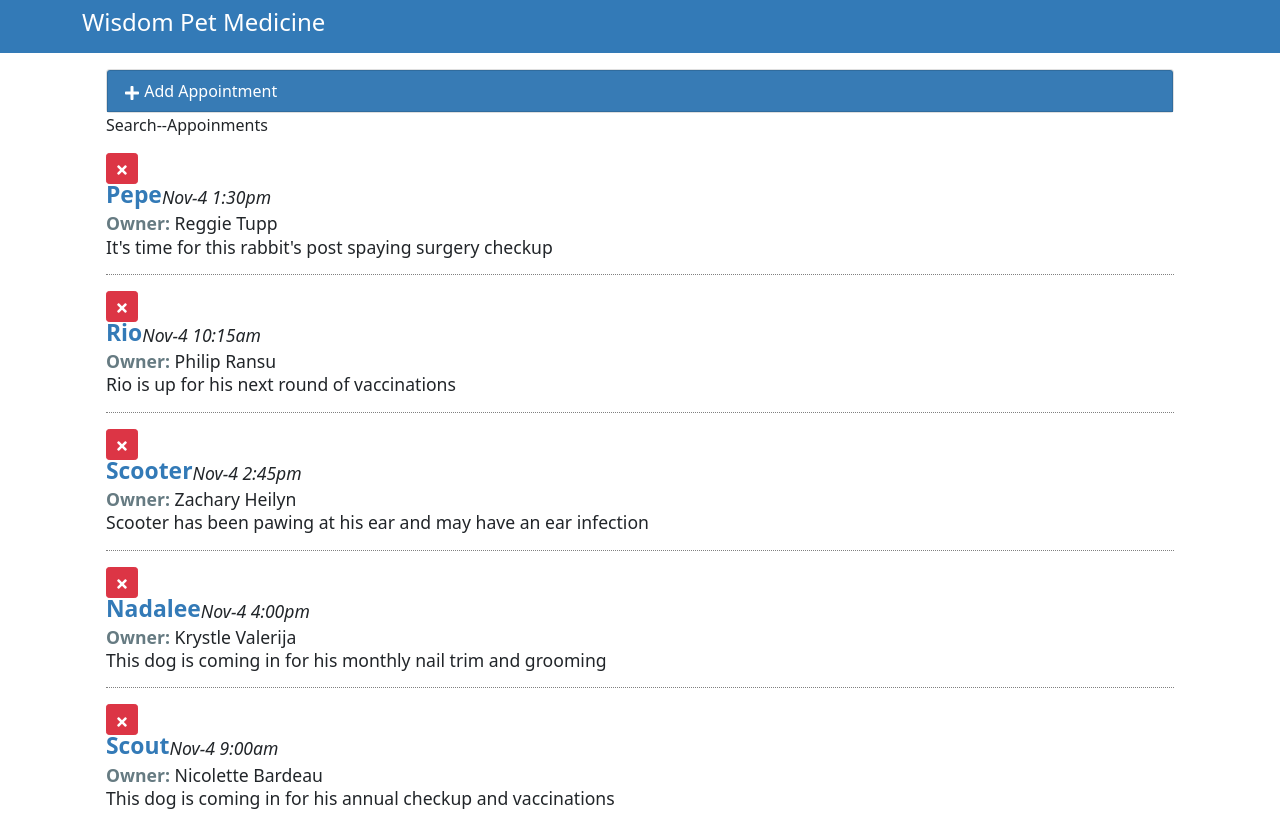
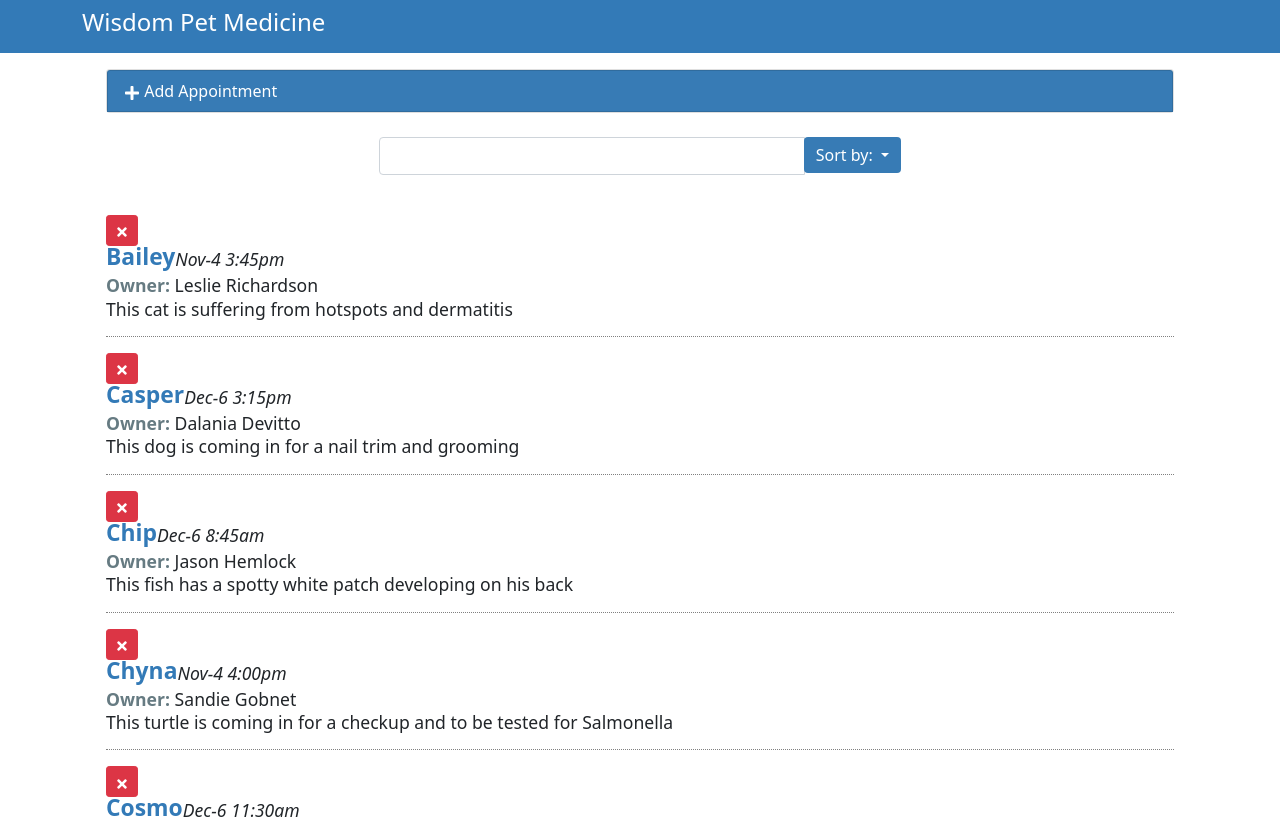
Before and after one commit to alikerhenry/appointmentTracker, a React (Create React App) app: page / in a window 1280 px wide. Shown: the top 819 px of the page. Built offline with nearby package versions, Linux system fonts and the light colour scheme.

Commit message:
added search module

```diff
--- a/src/components/App.js
+++ b/src/components/App.js
@@ -1,7 +1,7 @@
 import React,{Component} from 'react';
 import '../css/App.css';
 import AddAppointments from './AddAppointments'
-import SearchAppointments from './SearchAppoinments';
+import SearchAppointments from './SearchAppointments';
 import ListAppointments from './ListAppointments';
 import { without } from 'lodash';
 
@@ -11,6 +11,8 @@
     this.state ={
       myAppointments: [],
       formDisplay: false,
+      orderBy: "petName",
+      orderDir: "asc",
       lastIndex: 0
     };
     this.deleteAppointment = this.deleteAppointment.bind(this);
@@ -50,6 +52,7 @@
           item.aptId = this.state.lastIndex;
           this.setState({ lastIndex: this.state.lastIndex + 1})
           return item})
+
           this.setState({
           myAppointments: apts
         })
@@ -57,6 +60,24 @@
   }
 
   render() {
+    let order;
+    let filteredApts = this.state.myAppointments;
+    if(this.state.orderDir === "asc") {
+      order = 1;
+    }else{
+      order = -1;
+    }
+
+    filteredApts.sort((a,b) => {
+      if(a[this.state.orderBy].toLowerCase() <
+          b[this.state.orderBy].toLowerCase()
+        ) {
+            return -1 * order;
+          } else {
+            return 1 * order ;
+          }
+    } )
+
     return(
       <main className="page bg-white" id="petratings">
       <div className="container">
@@ -69,7 +90,7 @@
               addAppointment = {this.addAppointment}
               />
               <SearchAppointments />
-              <ListAppointments appointments={this.state.myAppointments} deleteAppointment={this.deleteAppointment}/>
+              <ListAppointments appointments={ filteredApts } deleteAppointment={this.deleteAppointment}/>
             </div>
           </div>
         </div>
--- a/src/components/SearchAppoinments.js
+++ /dev/null
@@ -1,11 +0,0 @@
-import React,{Component} from 'react'
-
-class SearchAppointments extends Component {
-    render(){
-        return(
-            <div>Search--Appoinments</div>
-        )
-    }
-}
-
-export default SearchAppointments;
--- /dev/null
+++ b/src/components/SearchAppointments.js
@@ -0,0 +1,51 @@
+import React,{Component} from 'react'
+
+class SearchAppointments extends Component {
+    render(){
+        return(
+            <div className="search-appointments row justify-content-center my-4">
+            <div className="col-md-6">
+              <div className="input-group">
+                <input
+                  id="SearchApts"
+                  type="text"
+                  className="form-control"
+                  aria-label="Search Appointments"
+                />
+                <div className="input-group-append">
+                  <button
+                    type="button"
+                    className="btn btn-primary dropdown-toggle"
+                    data-toggle="dropdown"
+                    aria-haspopup="true"
+                    aria-expanded="false"
+                  >
+                    Sort by: <span className="caret" />
+                  </button>
+
+                  <div className="sort-menu dropdown-menu dropdown-menu-right">
+                    <button className="sort-by dropdown-item" href="#">
+                      Pet Name
+                    </button>
+                    <button className="sort-by dropdown-item" href="#">
+                      Date
+                    </button>
+                    <button className="sort-by dropdown-item" href="#">
+                      Owner
+                    </button>
+                    <div role="separator" className="dropdown-divider"></div>
+                    <button className="sort-by dropdown-item" href="#">
+                      Asc
+                    </button>
+                    <button className="sort-by dropdown-item" href="#">
+                      Desc
+                    </button>
+                  </div>
+                </div>
+              </div>
+            </div>
+          </div>        )
+    }
+}
+
+export default SearchAppointments;
```
